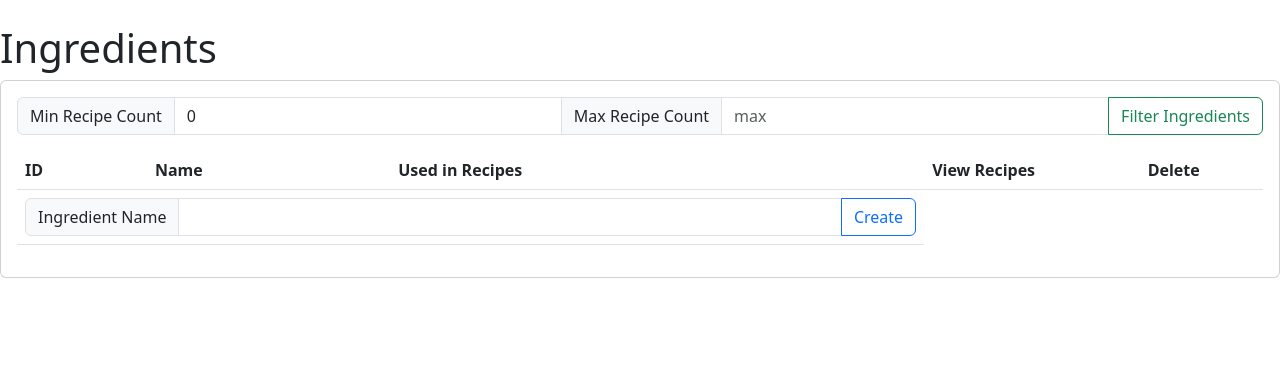
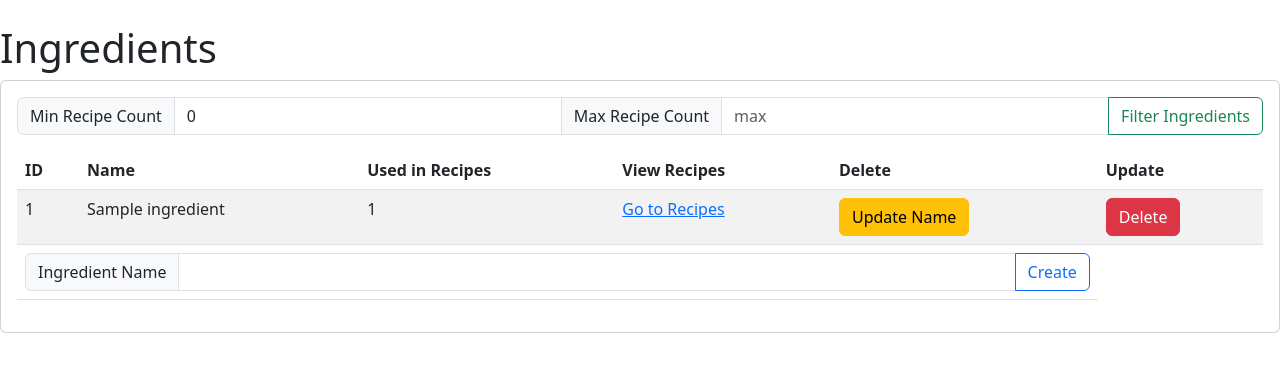
Before and after one commit to cnguyen0320/RecipeResolution, a Flask app: page /ingredients in a window 1280 px wide. Shown: the part 56-428 px from the top of the page. Run offline with Flask 2, Linux system fonts and the light colour scheme; tables that the repository leaves empty or names only in its code hold one stand-in row (values such as "Sample post"); data that the repository does not hold is empty; some libraries are stand-ins or nearby versions.

Commit message:
Fully functioning Ingredients CRUD

```diff
--- a/app.py
+++ b/app.py
@@ -135,15 +135,27 @@ def logout():
     session.clear()
     return redirect(url_for('home'))
 
+
+
 @app.route("/ingredient", methods=["GET"])
 def getIngredients():
-    post_data = request.get_json()
-    result = db_getIngredient()
+    """
+    Gets the ingredients table w/ filter
+    """
+    result = db_getIngredient({
+        "min": request.args.get("min", None),
+        "max": request.args.get("max", None)
+    })
     print(result)
     return jsonify(result)
 
+
+
 @app.route("/ingredient", methods=["POST"])
 def createIngredient():
+    """
+    Creates an Ingredient
+    """
     post_data = request.get_json()
     result = db_createIngredient(post_data["name"])
 
@@ -154,10 +166,29 @@ def createIngredient():
 
 @app.route("/ingredient", methods=["DELETE"])
 def deleteIngredient():
+    """
+    Deletes an ingredient
+    """
+    try:
+        db_deleteIngredient(request.args.get("id", None))
+    except Exception:
+        pass
 
-    return 200
+    return "ok", 200
 
-    return "Ingredient already exists", 204
+@app.route("/ingredient", methods=["PUT"])
+def updateIngredient():
+    """
+    Updates an ingredient
+    """
+    try:
+        post_data = request.get_json()
+        db_updateIngredient(post_data)
+        return "ok", 200
+
+    except Exception:
+        return "error", 404
+
 
 @app.route("/recipe", methods=["POST"])
 def createRecipe():
@@ -217,12 +248,12 @@ def db_getIngredient(filter=None):
     filter_query = ""
     if filter is not None:
 
-        if "min" in filter:
-            filter_query = "WHERE recipeCount >= {}".format(filter["min"])
+        if "min" in filter and filter["min"] is not None:
+            filter_query = "HAVING recipeCount >= {}".format(filter["min"])
         else:
-            filter_query = "WHERE recipeCount >= 0"
+            filter_query = "HAVING recipeCount >= 0"
 
-        if "max" in filter:
+        if "max" in filter and filter["max"] is not None:
             filter_query += " AND recipeCount <= {}".format(filter["max"])
 
     query = """
@@ -230,16 +261,27 @@ def db_getIngredient(filter=None):
     FROM Ingredients
     LEFT JOIN RecipeComponents ON Ingredients.ingredientID = RecipeComponents.ingredientID
     GROUP BY Ingredients.ingredientID
+    {}
     ORDER BY Ingredients.name
-    {}
     ;
     """.format(filter_query)
     cursor = mysql.connection.cursor()
     cursor.execute(query)
     return  cursor.fetchall()
 
+def db_updateIngredient(filter):
+    query = "UPDATE Ingredients SET name = '{}' WHERE ingredientId = {}".format(filter["name"], filter["id"])
+    print(query)
+    cursor = mysql.connection.cursor()
+    cursor.execute(query)
+    mysql.connection.commit()
 
-
+def db_deleteIngredient(id):
+    query = "DELETE FROM Ingredients WHERE ingredientId = {}".format(id)
+    print(query)
+    cursor = mysql.connection.cursor()
+    cursor.execute(query)
+    mysql.connection.commit()
 
 
 if __name__ == '__main__':
--- a/static/ingredients.js
+++ b/static/ingredients.js
@@ -5,6 +5,11 @@
  * @param {*} data Array of Ingredient data
  */
 let fill_table = (data) =>{
+
+    // first clear the table
+    let table_body = document.getElementById('table_body')
+    table_body.innerHTML = ""
+
     for(row of data){
         let row_element = form_row([
             row.id,
@@ -12,7 +17,11 @@ let fill_table = (data) =>{
             row.recipeCount
         ])
 
+        let ingredient_id = row.id
+
+        //////////////////////////////////////////////////////////////////
         // add a link to the end of the end of the row to go to the recipe
+        //////////////////////////////////////////////////////////////////
         let link_element = document.createElement("a")
         link_element.innerHTML = ("Go to Recipes")
         link_element.href = `/recipes?ingredient=${row.id}`
@@ -21,12 +30,51 @@ let fill_table = (data) =>{
         link_column.appendChild(link_element)
         row_element.appendChild(link_column)
 
-        // add a link to the end of the end of the row to go to the recipe
+        //////////////////////////////////////////////////////////////////
+        // add a link to the end of the end of the row to update
+        //////////////////////////////////////////////////////////////////
+        let update_element = document.createElement("button")
+        update_element.className = "btn btn-warning"
+        update_element.innerHTML = "Update Name"
+        update_element.addEventListener("click", ()=>{
+
+            let new_name = prompt("Enter new name")
+
+            if (new_name.trim().length > 0){
+                fetch(`/ingredient`, {
+                    method: "PUT",
+                    headers: {
+                        'Content-Type': 'application/json'
+                    },
+                    body: JSON.stringify({
+                        "id": ingredient_id,
+                        "name": new_name.trim()
+                    })
+                })
+                .then(response=>{
+                    // reload on success
+                    if (response.status >= 200 && response.status <300){
+                        location.reload()
+                    }else{
+                        alert("An error occurred")
+                    }
+                })
+            }
+
+        })
+
+        let update_column = document.createElement("td")
+        update_column.appendChild(update_element)
+        row_element.appendChild(update_column)
+
+        //////////////////////////////////////////////////////////////////
+        // add a link to the end of the end of the row to delete
+        //////////////////////////////////////////////////////////////////
         let delete_element = document.createElement("button")
         delete_element.className = "btn btn-danger"
         delete_element.innerHTML = "Delete"
-        delete_element.onClick = ()=>{
-            fetch(`/ingredient?id=${row.id}`, {
+        delete_element.addEventListener("click", ()=>{
+            fetch(`/ingredient?id=${ingredient_id}`, {
                 method: "DELETE"
             })
             .then(response=>{
@@ -37,15 +85,16 @@ let fill_table = (data) =>{
                     alert("An error occurred")
                 }
             })
-        }
+        })
 
         let delete_column = document.createElement("td")
         delete_column.appendChild(delete_element)
         row_element.appendChild(delete_column)
 
 
+
+
         // add the row to the table
-        let table_body = document.getElementById('table_body')
         table_body.appendChild(row_element)
     }
 }
@@ -53,8 +102,20 @@ let fill_table = (data) =>{
 /**
  * Gets recipe data and calls fill_table
  */
-let get_data = () =>{
-        fetch("/ingredient", {
+let get_data = (filter) =>{
+        let query_url = "?"
+
+        if(filter.min){
+            query_url += `min=${filter.min}`
+        }else{
+            query_url +="min=0"
+        }
+
+        if (filter.max){
+            query_url += `&max=${filter.max}`
+        }
+
+        fetch(`/ingredient${query_url}`, {
             method: "GET"
         })
         .then(response => response.json())
@@ -94,7 +155,7 @@ let create_ingredient = (name) =>{
 }
 
 // perform data query immediately
-get_data()
+get_data({})
 
 // allow new ingredient creation on this page
 document.getElementById("new_ingredient_btn").addEventListener("click", ()=>{
@@ -108,3 +169,16 @@ document.getElementById("new_ingredient_btn").addEventListener("click", ()=>{
     }
 
 })
+
+// allow filter by getting new data
+document.getElementById("filter_btn").addEventListener("click", ()=>{
+    let filter = {}
+    let min = document.getElementById("filter_min").value
+    let max = document.getElementById("filter_max").value
+
+    filter.min = min != "" ? min : null
+    filter.max = max != "" ? max : null
+
+    get_data(filter)
+
+})
--- a/templates/ingredients.html
+++ b/templates/ingredients.html
@@ -73,6 +73,7 @@
                             <th scope="col">Used in Recipes</th>
                             <th scope="col">View Recipes</th>
                             <th scope="col">Delete</th>
+                            <th scope="col">Update</th>
                         </tr>
                     </thead>
                     <tbody id="table_body">
@@ -80,7 +81,7 @@
                     </tbody>
                     <tfoot>
                         <tr>
-                            <td colspan="3">
+                            <td colspan="5">
                                 <div class="input-group">
                                     <label class="input-group-text" for="new_ingredient_name">Ingredient Name</label>
                                     <input id="new_ingredient_name" class="form-control">
```
